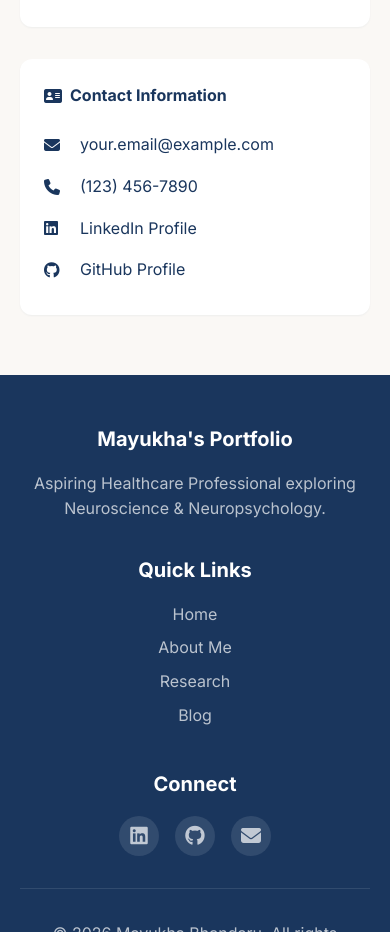
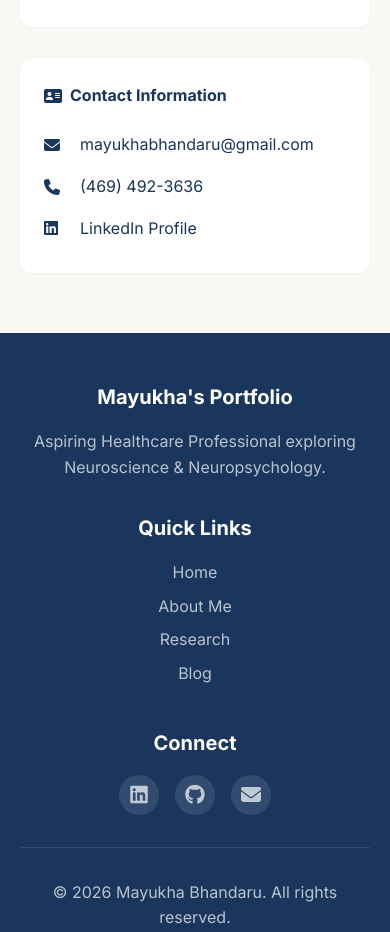
Before and after one commit to mayukhabhandaru/Mayukha-Bhandaru-s-Portfolio, a plain HTML site: page about.html in a window 390 px wide. Shown: the part 1120-2052 px from the top of the page. Drawn offline with nearby package versions, Linux system fonts and the light colour scheme.

Commit message:
Update contact information with email and phone

```diff
--- a/about.html
+++ b/about.html
@@ -56,10 +56,9 @@
                     <div class="contact-info">
                         <h4><i class="fas fa-address-card"></i> Contact Information</h4>
                         <ul>
-                            <li><i class="fas fa-envelope"></i> <a href="mailto:your.email@example.com">your.email@example.com</a></li>
-                            <li><i class="fas fa-phone"></i> (123) 456-7890</li>
+                            <li><i class="fas fa-envelope"></i> <a href="mailto:mayukhabhandaru@gmail.com">mayukhabhandaru@gmail.com</a></li>
+                            <li><i class="fas fa-phone"></i> (469) 492-3636</li>
                             <li><i class="fab fa-linkedin"></i> <a href="https://linkedin.com/in/yourprofile" target="_blank">LinkedIn Profile</a></li>
-                            <li><i class="fab fa-github"></i> <a href="https://github.com/yourusername" target="_blank">GitHub Profile</a></li>
                         </ul>
                     </div>
                 </div>
```
